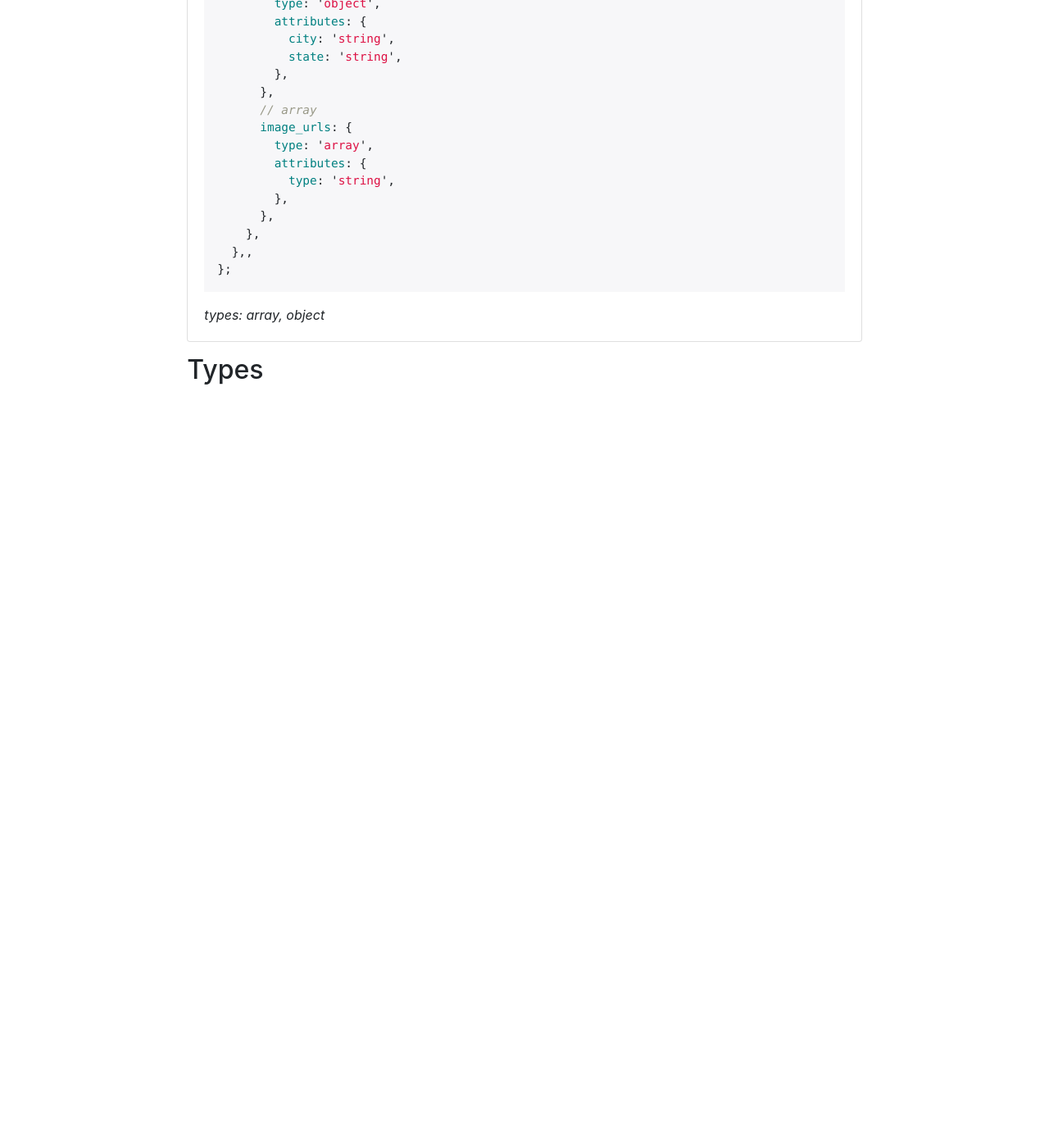
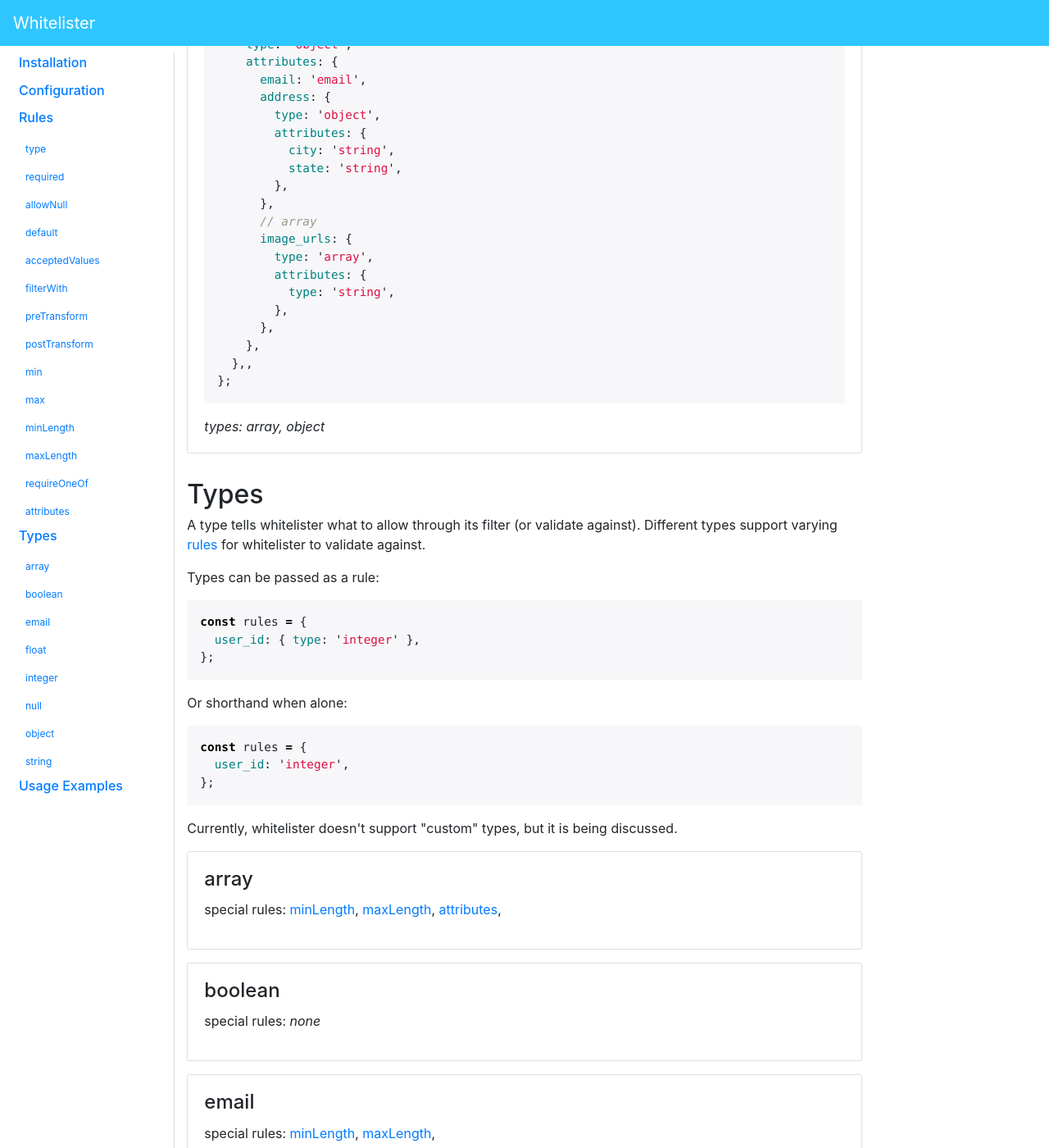
Before and after one commit to peakmoney/whitelister, a Jekyll site: the page built from docs/index.html, in a window 1280 px wide and 1400 px high, scrolled down 5884 px. Shown: the whole window at 82% size. Built offline with Jekyll 4.4.1, drawn with Linux system fonts in a browser that asks for light colours; nearby versions of some CDN libraries; before the commit the page ends 6360 px from its top, so only the background shows below that; some of the changed text lies outside the part shown.

Commit message:
lots of templating

```diff
--- a/docs/_includes/footer.html
+++ b/docs/_includes/footer.html
@@ -0,0 +1,4 @@
+<div class="footer">
+  <img src="./assets/images/spire_labs_logo.png" srcset="./assets/images/spire_labs_logo.png 2x" alt="Spire Labs" />
+  <p>Copyright © 2017 Spire Labs, Inc.</p>
+</div>
--- /dev/null
+++ b/docs/_includes/header.html
@@ -0,0 +1,10 @@
+<head>
+  <meta charset="utf-8">
+  <meta http-equiv="X-UA-Compatible" content="IE=edge,chrome=1">
+  <title>{{ title }}</title>
+  <meta name="viewport" content="width=device-width, initial-scale=1, shrink-to-fit=no">
+
+  <!-- Bootstrap CSS -->
+  <link rel="stylesheet" href="https://maxcdn.bootstrapcdn.com/bootstrap/4.0.0-beta/css/bootstrap.min.css" integrity="sha384-/Y6pD6FV/Vv2HJnA6t+vslU6fwYXjCFtcEpHbNJ0lyAFsXTsjBbfaDjzALeQsN6M" crossorigin="anonymous">
+  <link href="./assets/css/app.css" rel="stylesheet" >
+</head>
--- a/docs/_includes/left_sidebar.html
+++ b/docs/_includes/left_sidebar.html
@@ -1,25 +1,37 @@
-<div class="col-12 col-md-3 col-xl-2">
-  <h3>Installation</h3>
-  <h3>Configuration</h3>
-  <h3>Rules</h3>
+<div class="col-12 col-md-3 col-xl-2 sticky-top spire-sidebar">
+  <nav class="spire-links" id="spire-nav">
+    <a class="spire-link" href="#installation">
+      <h6>Installation</h6>
+    </a>
+    <a class="spire-link" href="#configuration">
+      <h6>Configuration</h6>
+    </a>
+    <a class="spire-link" href="#rules">
+      <h6>Rules</h6>
+    </a>
     <ul class="nav flex-column">
       {% for rule in site.data.rules %}
         <li class="nav-item">
-        <a class="nav-link" href="#rules-{{ rule.name }}">
+          <a class="nav-link spire-sub-link" href="#rules-{{ rule.name }}">
             {{ rule.name }}
           </a>
         </li>
       {% endfor %}
     </ul>
-  <h3>Types</h3>
+    <a class="spire-link" href="#types">
+      <h6>Types</h6>
+    </a>
     <ul class="nav flex-column">
       {% for type in site.data.types %}
         <li class="nav-item">
-        <a class="nav-link" href="#types-{{ type.name }}">
+          <a class="nav-link spire-sub-link" href="#types-{{ type.name }}">
             {{ type.name }}
           </a>
         </li>
       {% endfor %}
     </ul>
-  <h3>Usage Examples</h3>
+    <a class="spire-link" href="#usage-examples">
+      <h6>Usage Examples</h6>
+    </a>
+  </nav>
 </div>
--- /dev/null
+++ b/docs/_includes/navbar.html
@@ -0,0 +1,3 @@
+<header class="navbar sticky-top navbar-dark flex-column flex-md-row">
+  <a class="navbar-brand mr-0 mr-md-2" href="/" aria-label="Whitelister">Whitelister</a>
+</header>
--- a/docs/_includes/types.html
+++ b/docs/_includes/types.html
@@ -1 +1,42 @@
-<h2>Types</h2>
+<h2 id="types">Types</h2>
+
+<p>
+  A type tells whitelister what to allow through its filter (or validate against).
+  Different types support varying <a href="#rules">rules</a> for whitelister
+  to validate against.
+</p>
+
+<p>
+  Types can be passed as a rule:
+
+  {% highlight js %}
+const rules = {
+  user_id: { type: 'integer' },
+};
+{% endhighlight %}
+
+  Or shorthand when alone:
+
+  {% highlight js %}
+const rules = {
+  user_id: 'integer',
+};
+{% endhighlight %}
+
+  Currently, whitelister doesn't support "custom" types, but it is being discussed.
+</p>
+
+{% for type in site.data.types %}
+<div class="card mb-3" id="types-{{ type.name }}">
+  <div class="card-body">
+    <h4 class="card-title">{{ type.name }}</h4>
+    <p>
+      special rules: {% if type.special_rules -%}
+      {%- for rule in type.special_rules limit:length -%}<a href="#rules-{{ rule }}">{{ rule }}</a>, {% endfor -%}
+      {%- else -%}
+      <i>none</i>
+      {%- endif -%}
+    </p>
+  </div>
+</div>
+{% endfor %}
--- a/docs/_layouts/default.html
+++ b/docs/_layouts/default.html
@@ -1,37 +1,12 @@
 <!DOCTYPE html>
 <html lang="en">
-  <head>
-    <meta charset="utf-8">
-    <meta http-equiv="X-UA-Compatible" content="IE=edge,chrome=1">
-    <title>{{ title }}</title>
-    <meta name="viewport" content="width=device-width, initial-scale=1, shrink-to-fit=no">
-
-    <!-- Bootstrap CSS -->
-    <link rel="stylesheet" href="https://maxcdn.bootstrapcdn.com/bootstrap/4.0.0-beta/css/bootstrap.min.css" integrity="sha384-/Y6pD6FV/Vv2HJnA6t+vslU6fwYXjCFtcEpHbNJ0lyAFsXTsjBbfaDjzALeQsN6M" crossorigin="anonymous">
-    <link href="./assets/css/app.css" rel="stylesheet" >
-    <style>
-      .highlight {
-        padding: 1rem;
-        margin-top: 1rem;
-        margin-bottom: 1rem;
-        background-color: #f7f7f9;
-        -ms-overflow-style: -ms-autohiding-scrollbar;
-      }
-
-      .highlight pre {
-        padding: 0;
-        margin-top: 0;
-        margin-bottom: 0;
-        background-color: transparent;
-        border: 0;
-      }
-    </style>
-  </head>
+  {% include header.html %}
   <body>
+    {% include navbar.html %}
     <div class="container-fluid">
       {{ content }}
     </div>
-
+    {% include footer.html %}
     <!-- Optional JavaScript -->
     <!-- jQuery first, then Popper.js, then Bootstrap JS -->
     <script src="https://code.jquery.com/jquery-3.2.1.slim.min.js" integrity="sha384-KJ3o2DKtIkvYIK3UENzmM7KCkRr/rE9/Qpg6aAZGJwFDMVNA/GpGFF93hXpG5KkN" crossorigin="anonymous"></script>
--- a/docs/_sass/_style.scss
+++ b/docs/_sass/_style.scss
@@ -1,3 +1,40 @@
+// Top Navbar
+.navbar-dark {
+  background-color: #2FC6FF;
+}
+
+// Sidebar
+.spire-sidebar {
+  max-height: calc(100vh - 4rem);
+  top: 4rem;
+  border-right: 1px solid rgba(0,0,0,.125);
+
+  .spire-links {
+    max-height: calc(100vh - 9rem);
+    overflow-y: auto;
+
+    .spire-link {
+      text-decoration: none;
+      display: block;
+      padding: .25rem .5rem;
+    }
+  }
+}
+
+.spire-sub-link {
+  font-size: .75rem;
+}
+
+// Main Content
+.spire-main {
+  padding-top: 1rem;
+
+  h2 {
+    margin-top: 2rem;
+  }
+}
+
+// Code Snippets
 .highlight {
   padding: 1rem;
   margin-top: 1rem;
@@ -13,3 +50,9 @@
   background-color: transparent;
   border: 0;
 }
+
+// Footer
+.footer {
+  text-align: center;
+  margin: 50px;
+}
--- a/docs/index.html
+++ b/docs/index.html
@@ -4,7 +4,7 @@ id: home
 ---
 <div class="row flex-xl-nowrap">
   {% include left_sidebar.html %}
-  <div class="col-12 col-md-9 col-xl-8">
+  <div class="col-12 col-md-9 col-xl-8 spire-main">
     {% include installation.html %}
     {% include configuration.html %}
     {% include rules.html %}
```
Also changed, not shown: docs/_data/types.yml (+7 -1 lines), docs/assets/images/spire_labs_logo.png (added). Lines whose indentation alone changed are shown as unchanged.
